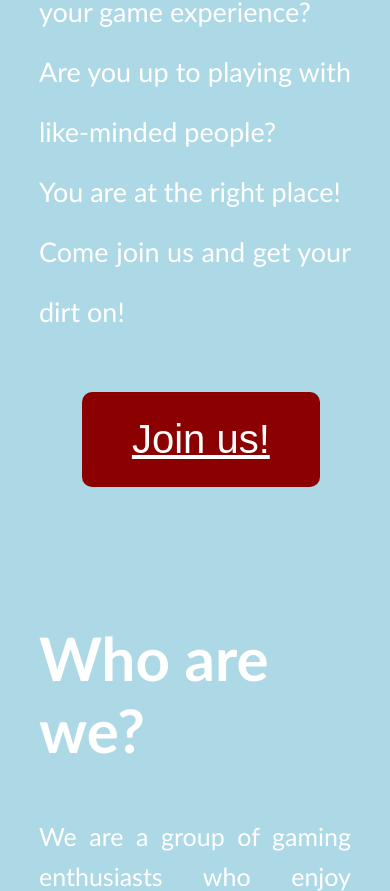
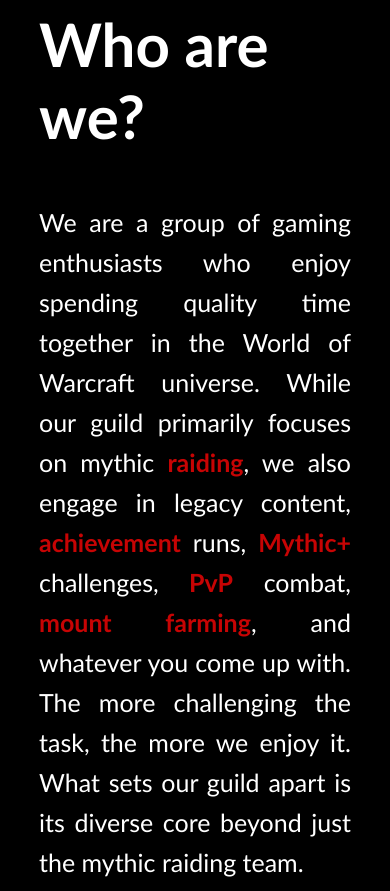
Before and after one commit to Losticorn/guildpage, a React (Vite) app: page / in a window 390 px wide. Shown: the part 1109-2000 px from the top of the page. Built offline with nearby package versions, Linux system fonts and the light colour scheme.

Commit message:
changed h1, h2, p colours

```diff
--- a/src/components/About.jsx
+++ b/src/components/About.jsx
@@ -8,10 +8,15 @@
         <p>
           We are a group of gaming enthusiasts who enjoy spending quality time
           together in the World of Warcraft universe. While our guild primarily
-          focuses on mythic raiding, we also engage in legacy content,
-          achievement runs, Mythic+ challenges, PvP combat, and mount farming.
-          The more challenging the task, the more we enjoy it. What sets our
-          guild apart is its diverse core beyond just the mythic raiding team.
+          focuses on mythic <span class="highlight-word-red">raiding</span>, we
+          also engage in legacy content,
+          <span class="highlight-word-red"> achievement</span> runs,{" "}
+          <span class="highlight-word-red"> Mythic+</span> challenges,
+          <span class="highlight-word-red"> PvP</span> combat,{" "}
+          <span class="highlight-word-red"> mount farming</span>, and whatever
+          you come up with. The more challenging the task, the more we enjoy it.
+          What sets our guild apart is its diverse core beyond just the mythic
+          raiding team.
         </p>
         <div className="pictures">
           <img src="/raiding_2.png"></img>
--- a/src/components/Contact.jsx
+++ b/src/components/Contact.jsx
@@ -7,12 +7,12 @@
       <p>
         Below are our relevant contacts. If you're interested in joining us or
         have any questions, please feel free to reach out to any member of the
-        leadership team <i>via</i> Discord. Zuknar is our Guild Master and the
+        officer team <i>via</i> Discord. Zuknar is our Guild Master and the
         founder of the guild back in the Shadowlands. Urge is our composed raid
         leader, skilled at analyzing situations and adapting as needed. Silver
         is our healing officer, he takes care of healer notes and any necessary
         adjustments. Kazz, and Buffed assists with raid preparations, boosting
-        and manage guild affairs. We look forward to hearing from you!{" "}
+        and manage guild affairs. We look forward to hearing from you!
       </p>
     </section>
   );
--- a/src/components/GenerateDIV.jsx
+++ b/src/components/GenerateDIV.jsx
@@ -1,5 +1,5 @@
 import React, { useState } from "react";
-import Questionaire from "./Questionaire.jsx";
+import Questionaire from "../NYI/Questionaire";
 
 //generate div which will contain paragpraph for question and response area (no buttons), filling will be done via function
 
@@ -37,14 +37,14 @@
 
   return (
     <div class="generated-div">
-      <button className="join-button" onClick={handleButtonClick}>
-        <a
-          href="https://apply.wowaudit.com/eu/ragnaros/dirty-zuk-and-the-boyz/main"
-          target="_blank"
-        >
+      <a
+        href="https://apply.wowaudit.com/eu/ragnaros/dirty-zuk-and-the-boyz/main"
+        target="_blank"
+      >
+        <button className="join-button" onClick={handleButtonClick}>
           Join us!
-        </a>
-      </button>
+        </button>
+      </a>
     </div>
   );
 }
--- a/src/components/Join-button.jsx
+++ b/src/components/Join-button.jsx
@@ -14,7 +14,6 @@
 
 function JoinButton() {
   return (
-    <div className="questions">
     <button className="join-button">
       <a
         href="https://apply.wowaudit.com/eu/ragnaros/dirty-zuk-and-the-boyz/main?preview"
@@ -23,7 +22,6 @@
         Join us!
       </a>
     </button>
-    </div>
   );
 }
 
--- a/src/components/Raiding.jsx
+++ b/src/components/Raiding.jsx
@@ -8,7 +8,8 @@
         <div className="raiding-description">
           <p>
             Raiding is the primary focus of our guild, so we place special
-            emphasis on its preparation. Our guild operates as a 2-day raiding
+            emphasis on its preparation. Our guild operates as a{" "}
+            <span class="highlight-word-red"> 2-day raiding </span>
             team, dedicating 6 hours to progress each week. Given our time
             constraints, all preparation occurs outside of raiding hours.
             Officers work diligently to create raid plans, MRT notes, healing
--- a/src/index.css
+++ b/src/index.css
@@ -13,6 +13,15 @@
   margin-left: 10vw;
   margin-right: 10vw;
   width: 80vw;
+}
+
+.url{
+  text-decoration: none;
+}
+
+.highlight-word-red{
+  color: #c70404;
+  font-weight: bold;
 }
 
 .navbar{
@@ -49,6 +58,7 @@
 }
 
 .navbar a{
+  background-color: #c70404;
   text-decoration: none;
   cursor: pointer;
   color: white;
@@ -57,11 +67,10 @@
 }
 
 .navbar a:hover{
-  background-color: darkred;
+  background-color: black;
   color: white;
   transform: scale(1.1);
   transition: 0.2s ease-out;
-  border-radius: 10px;
 }
 
 .navbar ul li{
@@ -75,6 +84,8 @@
   flex-direction: row;
   padding-top: 100px;
 }
+
+
 
 .hero-section-left{
   margin-right: 25px;
@@ -97,6 +108,12 @@
   margin-bottom: 0px;
 }
 
+@media(max-width: 600px) {
+  .hero-section-left h1{
+    font-size: 50px;
+  }
+}
+
 .hero-section-left p{
   color: white;
   font-size: 27px;
@@ -106,24 +123,24 @@
 }
 
 .join-button{
-  padding: 25px 50px;
+  padding: 18px 35px;
   font-size: 40px;
   border: none;
   border-radius: 10px;
-  background-color: darkred;
+  background-color: #c70404;
   color: white;
   cursor: pointer;
   margin-top: 50px;
 }
 
-.url{
+.join-button a{
   text-decoration: none;
 }
 
 .join-button:hover{
   transform: scale(1.2);
   transition: 0.5s;
-  background-color: red;
+  background-color: black;
 }
 
 .hero-section-right{
@@ -143,7 +160,6 @@
 @media (max-width: 600px) { .hero-section-right{display: none;}}
 
 .about{
-  margin-bottom: 80px;
   padding-top: 25px;
 }
 
@@ -180,7 +196,10 @@
 
 .raiding{
   display: flex;
-  margin-bottom: 120px;
+}
+
+.recruitment .join-button{
+  margin-top: 100px;
 }
 
 @media (max-width: 600px) {
@@ -201,10 +220,9 @@
 
 .raid-days{
   display: flex;
-  margin-top: 200px;
-  margin-bottom: 100px;
-  margin-left: 170px;
+  margin-top: 275px;
   text-align: center;
+  margin-left: 50px;
 }
 
 @media (max-width: 600px){
@@ -229,11 +247,13 @@
 }
 
 .raid-days div{
-  margin: 15px;
+  margin: 15px 10px;
   font-size: 25px;
-  border: 2px solid darkred;
+  border: 2px solid #c70404;
   border-radius: 10px;
-  padding: 10px;
+  padding: 15px;
+  width: 230px;
+  height: 230px;
 }
 
 .raid-days div p{
@@ -250,11 +270,6 @@
   font-size: 25px;
   text-align: justify;
   line-height: 40px;
-}
-
-.recruitment{
-  padding-top: 15px;
-  margin-bottom: 100px;
 }
 
 @media (max-width: 600px){
@@ -276,7 +291,7 @@
 }
 
 .platforms{
-  padding-top: 15px;
+  margin-top: 15px;
 }
 
 @media (max-width: 600px){
@@ -286,7 +301,6 @@
 }
 
 .platforms h1{
-  padding-top: 60px;
   font-size: 60px;
   font-weight: bold;
 }
@@ -298,6 +312,7 @@
 }
 
 .card-platforms{
+  margin-top: 70px;
   width: 150px;
   display: inline-table;
   padding: 20px 29px;
@@ -308,7 +323,7 @@
 .platforms-logo{
   height: 150px;
   width: 150px;
-  box-shadow: 0px 0px 100px darkred;
+
 }
 
 .card-platforms h2{
@@ -318,14 +333,16 @@
 .card-platforms:hover{
   transform: scale(1.1);
   transition: 0.3s;
+
 }
 
 .card-platforms:hover h2{
-  color: darkred;
+  color: #c70404;
 }
 
 .card-platforms img{
   border-radius: 75px;
+
 }
 
 .streamers h1{
@@ -334,9 +351,9 @@
 
 .card-streamers{
   display: inline-table;
-  padding-left: 30px;
   width: 150px;
   text-align: center;
+  margin-left: 30px;
 }
 
 .twitchstreamers{
@@ -355,7 +372,7 @@
 }
 
 .card-streamers:hover h2{
-  color: red;
+  color: #c70404;
 }
 
 .streams{
@@ -411,7 +428,7 @@
 }
 
 .youtube-video{
-  padding: 20px 30px;
+  padding: 10px 15px;
 }
 
 @media (max-width: 600px){
@@ -452,7 +469,6 @@
 }
 
 .contact h1{
-  padding-top: 120px;
   font-size: 60px;
   font-weight: bold;
 }
@@ -496,8 +512,8 @@
 }
 
 .card:hover{
-  border-color: darkred;
-  box-shadow: 0px 0px 0px darkred;
+  border-color: #c70404;
+  box-shadow: 0px 0px 0px #c70404;
   transform: scale(1.1);
   transition: 0.2s;
 }
@@ -519,7 +535,7 @@
 }
 
 .card:hover p{
-  color: red;
+  color: #c70404;
 }
 
 .card img{
@@ -542,6 +558,6 @@
 
 @media only screen and (max-width: 600px) {
   body {
-    background-color: lightblue;
+    background-color: black;
   }
 }
```
Also changed, not shown: src/NYI/Questionaire.jsx (renamed from src/components/Questionaire.jsx). Lines whose indentation alone changed are shown as unchanged.
